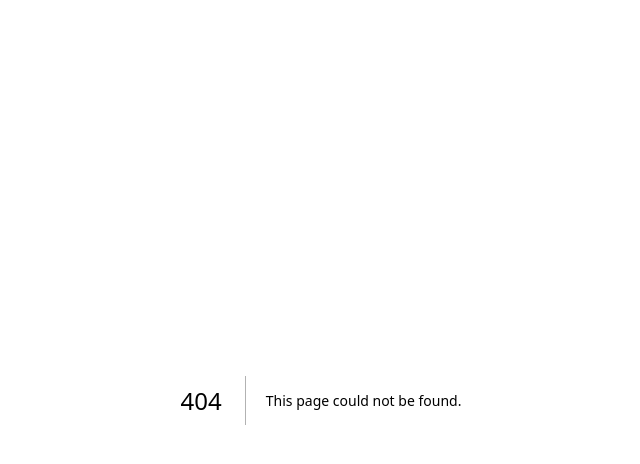
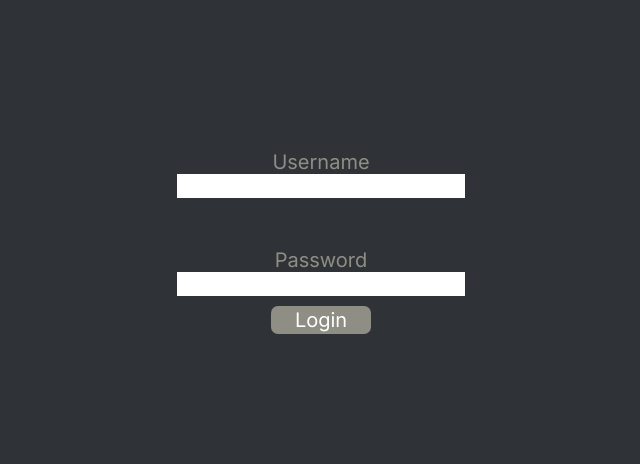
Before and after one commit to MedSyd1/type-front, a Next.js app: page /login in a window 1280 px wide. Before the commit this address had no page. Shown: the top 464 px of the page, without its empty margins (319-959 px from the left). Built offline with nearby package versions, Linux system fonts and the light colour scheme.

Commit message:
before auth

```diff
--- a/app/actions.tsx
+++ b/app/actions.tsx
@@ -1,50 +1,50 @@
+import apiClient from "./interceptor";
+import { TestProps } from "./provider";
 
-import apiClient from './interceptor';
-import { TestProps } from './provider';
-
-export async function getUserInfos(username:string){
-
-    const endpoint = `/user/infos/${username}`
-    try
-    {
+export async function getUserInfos(username: string) {
+  const endpoint = `/user/infos/${username}`;
+  try {
     const response = await apiClient.get(endpoint);
     return response.data;
-    }
-    catch(e){
-        console.error("error fetching user info in the action file " , e);
+  } catch (e) {
+    console.error("error fetching user info in the action file ", e);
     throw e;
   }
 }
 
-
-
-export async function getResults(username:string) {
-
-    const endpoint = `/user/getResults/${username}`
-    try{
+export async function getResults(username: string) {
+  const endpoint = `/user/getResults/${username}`;
+  try {
     const response = await apiClient(endpoint);
     return response.data;
-    }
-    catch(e){
-        console.error("error fetching results in the action file",e)
+  } catch (e) {
+    console.error("error fetching results in the action file", e);
     throw e;
   }
 }
 
-
-export async function updateInfos(userDto:TestProps){
-
-    const endPoint = "/user/updateInfos"
-    try
-    {
-        const response = await apiClient.post(endPoint,userDto)
+export async function updateInfos(userDto: TestProps) {
+  const endPoint = "/user/updateInfos";
+  try {
+    const response = await apiClient.post(endPoint, userDto);
     const data = response.data;
     console.log(data);
     return data;
-    }
-    catch(e){
-        console.log("error updating infos in the action file : " , e)
+  } catch (e) {
+    console.error("error updating infos in the action file : ", e);
     throw e;
   }
+}
 
+export async function sendResult(resultDto: any) {
+  const endPoint = "/user/addResult";
+  try {
+    const response = await apiClient.post(endPoint, resultDto);
+    const data = response.data;
+    console.log(data);
+    return data;
+  } catch (e) {
+    console.error("error adding result in the action file", e);
+    throw e;
   }
+}
--- a/app/components/Result.tsx
+++ b/app/components/Result.tsx
@@ -3,8 +3,35 @@ import { FontAwesomeIcon } from '@fortawesome/react-fontawesome';
 import { faChevronRight } from '@fortawesome/free-solid-svg-icons';
 import { TestProps } from '../provider';
 import "./result.css"
+import { useEffect } from 'react';
+import {sendResult} from '../actions';
 
 export default function Result({updateState,wpm,ts,nc,nw}:TestProps) {
+
+    const addingResult = async () => {
+
+        const currentDate = new Date();
+            const formattedDate = `${currentDate.getFullYear()}-${(currentDate.getMonth() + 1)
+            .toString()
+            .padStart(2, '0')}-${currentDate.getDate()
+            .toString()
+            .padStart(2, '0')} ${currentDate.getHours()
+            .toString()
+            .padStart(2, '0')}:${currentDate.getMinutes()
+            .toString()
+            .padStart(2, '0')}`;
+
+        const resultDto : any = {folder_Id:1,wpm:Number(wpm),date : formattedDate, chars:`${nc} / ${nw}` }
+        const data = sendResult(resultDto);
+    }
+    useEffect(()=>{
+        try{
+            addingResult();
+        }catch(e){}
+
+    },[])
+
+
     return (
         <div className="Resultcontainer">
             <div className="wpm">
--- /dev/null
+++ b/app/login/login.css
@@ -0,0 +1,46 @@
+body{
+    background: #2F3338;
+    color : white;
+    font : 20px  "Roboto Mono", "Roboto Mono", "Vazirmatn", monospace ;
+    color:#8F8E84;
+}
+
+
+.container
+{
+    display: flex;
+    flex-direction: column;
+    align-items: center;
+    justify-content: center;
+    margin-top: 100px;
+}
+
+
+.username{
+
+    display: flex;
+    flex-direction: column;
+    align-items: center;
+    justify-content: center;
+    margin-top: 50px;
+}
+
+.password{
+    display: flex;
+    flex-direction: column;
+    align-items: center;
+    justify-content: center;
+    margin-top: 50px;
+}
+
+button
+{
+    background-color:#8F8E84;
+    margin-top: 10px;
+    width: 100px;
+    border-radius: 7px;
+    color:white;
+    padding:2px;
+
+
+}
--- /dev/null
+++ b/app/login/page.tsx
@@ -0,0 +1,21 @@
+
+import "./login.css"
+
+export default function(){
+
+    return (
+        <form action="http://localhost:8080/login" method="POST">
+        <div className="container">
+          <div className="username">
+            <label htmlFor="username">Username</label>
+            <input type="text" id="username" name="username" required />
+          </div>
+          <div className="password">
+            <label htmlFor="password">Password</label>
+            <input type="password" name="password" id="password" required />
+          </div>
+          <button type="submit">Login</button>
+        </div>
+      </form>
+    )
+}
--- a/app/profile/page.tsx
+++ b/app/profile/page.tsx
@@ -60,7 +60,7 @@ export default function Profile() {
 
   const fetchUserData = async () => {
     try{
-      const data = await getUserInfos("user1");
+      const data = await getUserInfos("medSyd");
       setUserDto(data)
     }catch(e){}
   }
--- a/app/provider.tsx
+++ b/app/provider.tsx
@@ -56,6 +56,6 @@ export type TestProps  = {
     nc?: number;
     nw?: number;
     userDto? : {id:number,name : string,age:number,email:string,phone:string,sex:string,username:string,password:string,country:string};
-
+    resultDto: {folder_Id:number,wpm:number,date:string,chars:string}
 
 }
```
Lines whose indentation alone changed are shown as unchanged.
